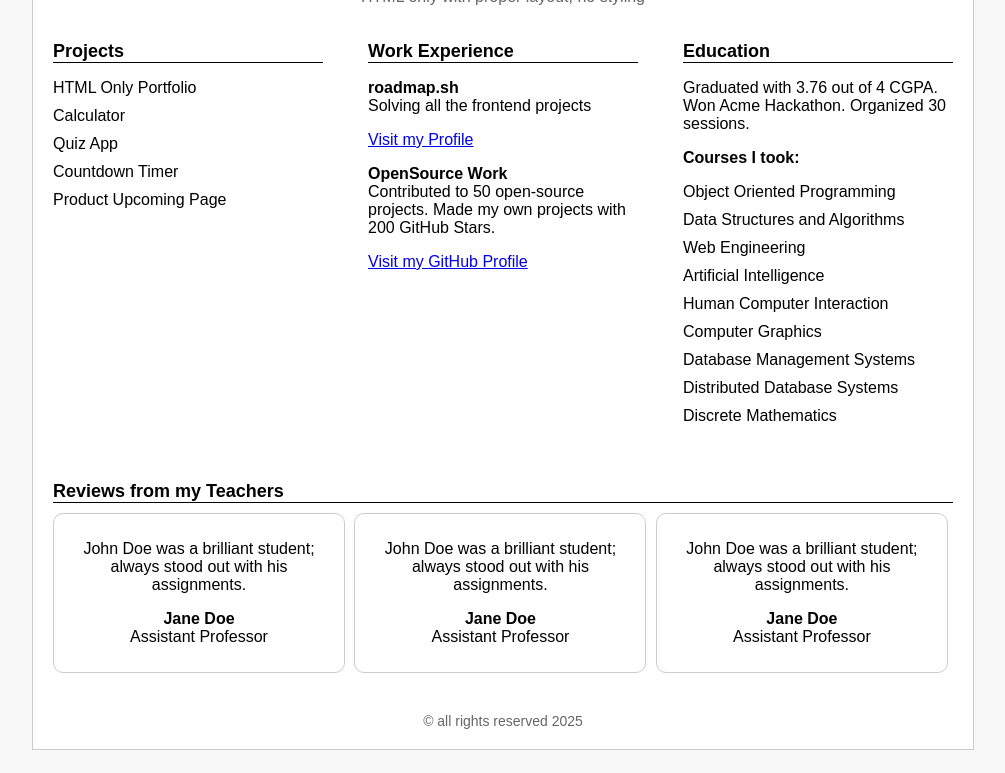
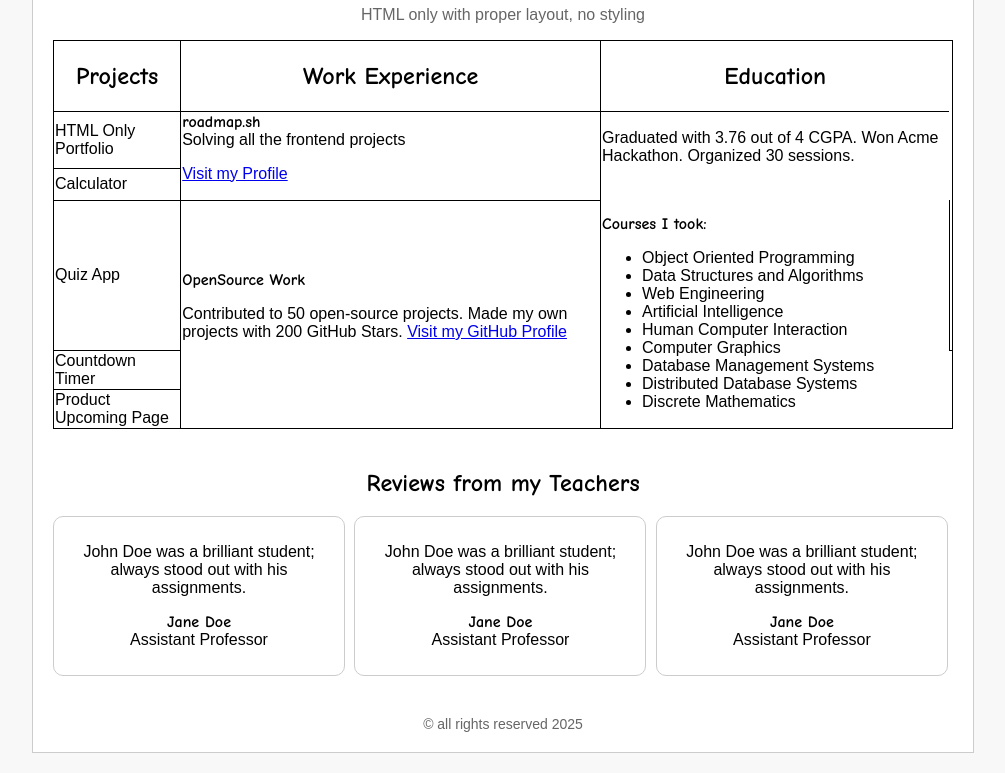
Before and after one commit to LuthoMandita/roadmap.sh-Solutions, a plain HTML site: page Frontend/Basic HTML Website/Index.html in a window 1280 px wide. Shown: the part 204-977 px from the top of the page, without its empty margins (137-1142 px from the left). Drawn offline with Linux system fonts and the light colour scheme.

Commit message:
Update Index.html

```diff
--- a/Frontend/Basic HTML Website/Index.html
+++ b/Frontend/Basic HTML Website/Index.html
@@ -46,7 +46,7 @@
             text-decoration: none;
             color: #000;
         }
-        h1 {
+        h1, h2, strong {
             font-family: 'Comic Sans MS', cursive;
             text-align: center;
         }
@@ -55,25 +55,17 @@
             font-size: 16px;
             color: #666;
         }
-        .content {
-            display: flex;
-            justify-content: space-between;
-            margin-top: 20px;
-        }
-        .projects, .work-experience, .education {
-            width: 30%;
-        }
-        h2 {
-            font-size: 18px;
-            margin-bottom: 10px;
+
+        td, th{
+            margin: 50px;
+            border-left: 1px solid #000;
             border-bottom: 1px solid #000;
         }
-        ul {
-            list-style-type: none;
-            padding-left: 0;
-        }
-        ul li {
-            margin-bottom: 10px;
+        table {
+            border: 1px solid #000;
+            border-collapse: collapse;
+            padding: 10px;
+            text-align: left;
         }
         .reviews {
             margin-top: 40px;
@@ -93,51 +85,51 @@
             font-size: 14px;
             color: #666;
         }
+
     </style>
 </head>
 <body>
     <div class="container">
         <header>
-            <img src="#" alt="Logo">
+            <img src="#" alt="Logo"><h2>your name</h2>
             <nav>
-                <a href="#">Home</a>
-                <a href="#">Projects</a>
-                <a href="#">Articles</a>
-                <a href="#">Contact</a>
+                <a href="Index.html">Home</a>
+                <a href="Projects.html">Projects</a>
+                <a href="Article.html">Articles</a>
+                <a href="Contact.html">Contact</a>
             </nav>
         </header>
 
         <h1>Basic HTML Website</h1>
         <p class="subheading">HTML only with proper layout, no styling</p>
+        <table>
+                <div class="content">
+                    <!-- Columns -->
+                    <tr>
+                            <th>
+                                <h2>Projects</h2>
+                            </th>
+                            <th>
+                                <h2>Work Experience</h2>
+                            </th>
+                            <th>
+                                <h2>Education</h2>
+                            </th>
+                    </tr>
 
-        <div class="content">
-            <!-- Projects Section -->
-            <div class="projects">
-                <h2>Projects</h2>
-                <ul>
-                    <li>HTML Only Portfolio</li>
-                    <li>Calculator</li>
-                    <li>Quiz App</li>
-                    <li>Countdown Timer</li>
-                    <li>Product Upcoming Page</li>
-                </ul>
-            </div>
+                    <!-- Row 1 -->
 
-            <!-- Work Experience Section -->
-            <div class="work-experience">
-                <h2>Work Experience</h2>
-                <p><strong>roadmap.sh</strong><br>Solving all the frontend projects</p>
+                    <tr>
+                        <td>HTML Only Portfolio</td>
+                        <td rowspan="2">
+                            <strong>roadmap.sh</strong><br/>Solving all the frontend projects
                             <p><a href="#">Visit my Profile</a></p>
-
-                <p><strong>OpenSource Work</strong><br>Contributed to 50 open-source projects. Made my own projects with 200 GitHub Stars.</p>
-                <p><a href="#">Visit my GitHub Profile</a></p>
-            </div>
-
-            <!-- Education Section -->
-            <div class="education">
-                <h2>Education</h2>
+                        </td>
+                        <td rowspan="5">
                             <p>Graduated with 3.76 out of 4 CGPA. Won Acme Hackathon. Organized 30 sessions.</p>
-                <p><strong>Courses I took:</strong></p>
+                            <br/>
+                            <p>
+                            <strong>Courses I took:</strong>
                             <ul>
                                 <li>Object Oriented Programming</li>
                                 <li>Data Structures and Algorithms</li>
@@ -149,9 +141,42 @@
                                 <li>Distributed Database Systems</li>
                                 <li>Discrete Mathematics</li>
                             </ul>
+                            </p>
+                        </td>
+                    </tr>
+
+                    <!-- Row 2 -->
+
+                    <tr>
+                        <td>Calculator</td>
+                    </tr>
+
+                    <!-- Row 3 -->
+
+                    <tr>
+                        <td>Quiz App</td>
+                        <td rowspan="3">
+                            <strong>OpenSource Work</strong>
+                            <p>
+                                Contributed to 50 open-source projects. Made my own projects with 200 GitHub Stars.
+                                <a href="#">Visit my GitHub Profile</a>
+                            </p>
+                        <td>
+                    </tr>
+
+                    <!-- Row 4 -->
+
+                    <tr>
+                        <td>Countdown Timer</td>
+                    </tr>
+
+                    <!-- Row 5 -->
+
+                    <tr>
+                        <td>Product Upcoming Page</td>
+                    </tr>
                 </div>
-        </div>
-
+            </table>
         <!-- Reviews Section -->
         <div class="reviews">
             <h2>Reviews from my Teachers</h2>
@@ -168,7 +193,6 @@
                     <p><strong>Jane Doe</strong><br>Assistant Professor</p>
                 </div>
         </div>
-
         <footer>
             &copy; all rights reserved 2025
         </footer>
```
Lines whose indentation alone changed are shown as unchanged.
